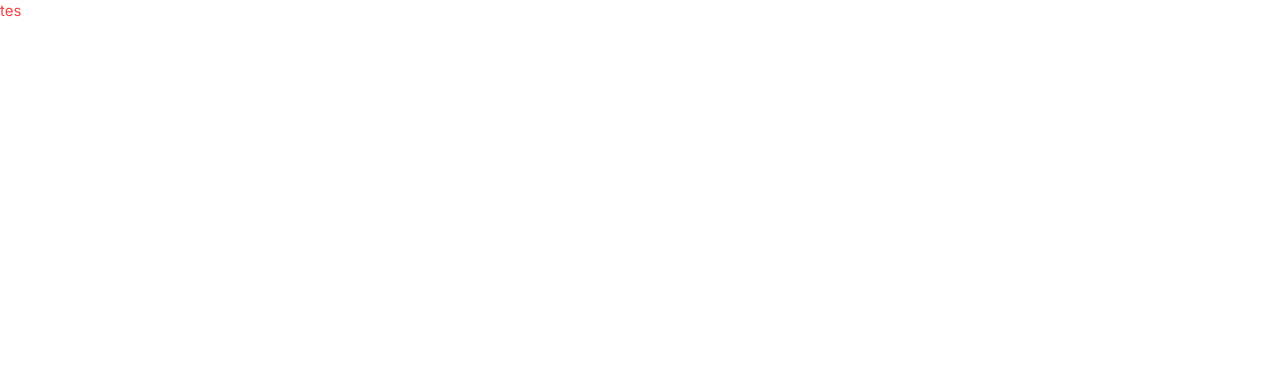
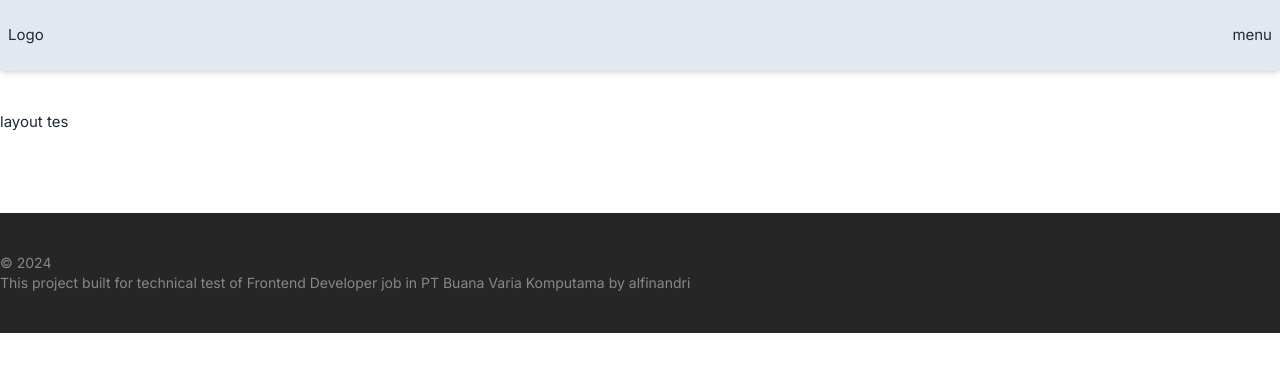
Before and after one commit to alfisahr/bvk-technical-test, a React (Vite) app: page / in a window 1280 px wide. Shown: the top 372 px of the page. Built offline with nearby package versions, Linux system fonts and the light colour scheme.

Commit message:
Create layout: Navbar, Footer, Container and Layout parent component

```diff
--- a/src/App.tsx
+++ b/src/App.tsx
@@ -1,9 +1,10 @@
 import "./App.css";
+import Layout from "./components/Layout";
 
 function App() {
   return (
     <>
-      <div className="text-red-500">tes</div>
+      <Layout>layout tes</Layout>
     </>
   );
 }
--- /dev/null
+++ b/src/components/Container.tsx
@@ -0,0 +1,15 @@
+import { ComponentPropsWithoutRef } from "react";
+
+const Container = ({
+  children,
+  className,
+  ...rest
+}: ComponentPropsWithoutRef<"div">) => {
+  return (
+    <div className={`container mx-auto ${className}`} {...rest}>
+      {children}
+    </div>
+  );
+};
+
+export default Container;
--- /dev/null
+++ b/src/components/Footer.tsx
@@ -0,0 +1,17 @@
+import Container from "./Container";
+
+const Footer = () => {
+  return (
+    <div className="py-10 bg-black/85 mt-10 text-white/45 text-sm">
+      <Container>
+        <div>&copy; 2024</div>
+        <div>
+          This project built for technical test of Frontend Developer job in PT
+          Buana Varia Komputama by alfinandri
+        </div>
+      </Container>
+    </div>
+  );
+};
+
+export default Footer;
--- /dev/null
+++ b/src/components/Layout.tsx
@@ -0,0 +1,26 @@
+import Container from "./Container";
+import Footer from "./Footer";
+import Navbar from "./Navbar";
+
+type LayoutProps = {
+  children: React.ReactNode;
+  useContainer?: boolean;
+};
+
+const Layout = ({ children, useContainer = true }: LayoutProps) => {
+  return (
+    <div className="relative">
+      <Navbar />
+      {useContainer ? (
+        <div className={useContainer ? "py-10" : ""}>
+          <Container>{children}</Container>
+        </div>
+      ) : (
+        <div className={useContainer ? "py-10" : ""}>{children}</div>
+      )}
+      <Footer />
+    </div>
+  );
+};
+
+export default Layout;
--- /dev/null
+++ b/src/components/Navbar.tsx
@@ -0,0 +1,14 @@
+import Container from "./Container";
+
+const Navbar = () => {
+  return (
+    <div className="navbar bg-slate-200 py-6 shadow-md">
+      <Container className="flex justify-between">
+        <div className="">Logo</div>
+        <div className="">menu</div>
+      </Container>
+    </div>
+  );
+};
+
+export default Navbar;
```
